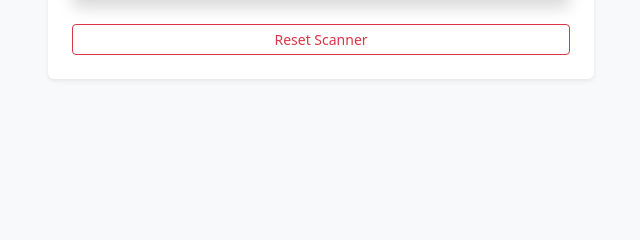
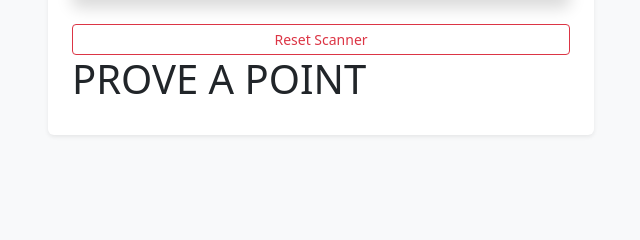
Before and after one commit to AndrewMackED/Lorcana-Vault, a Flask app: page / in a window 1280 px wide. Shown: the part 322-562 px from the top of the page, without its empty margins (604-1244 px from the left). Run offline with Flask 3, Linux system fonts and the light colour scheme; some libraries are stand-ins or nearby versions.

Commit message:
Add header 'PROVE A POINT' to index.html

```diff
--- a/templates/index.html
+++ b/templates/index.html
@@ -65,6 +65,8 @@
                     </div>
 
                     <button class="btn btn-outline-danger btn-sm mt-4" onclick="resetScanner()">Reset Scanner</button>
+
+                    <h1>PROVE A POINT</h1>
                 </div>
             </div>
         </div>
```
